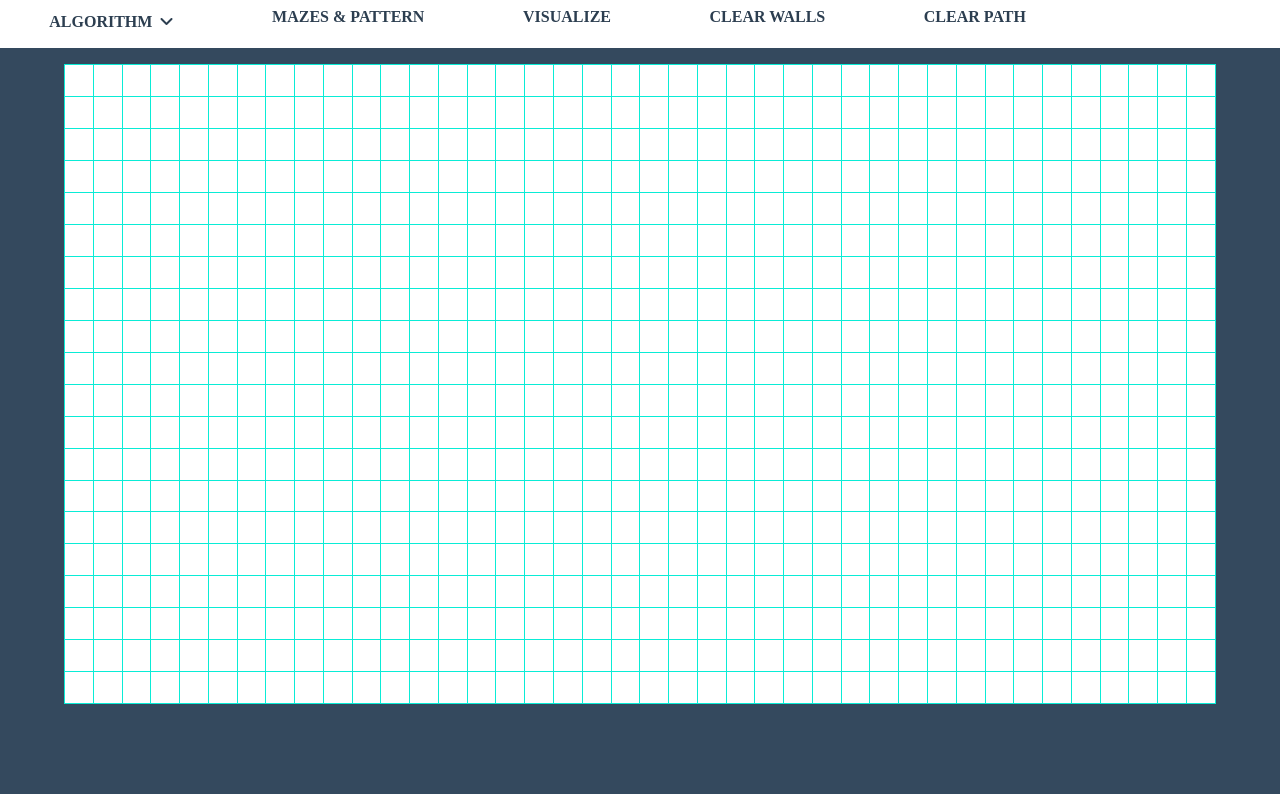
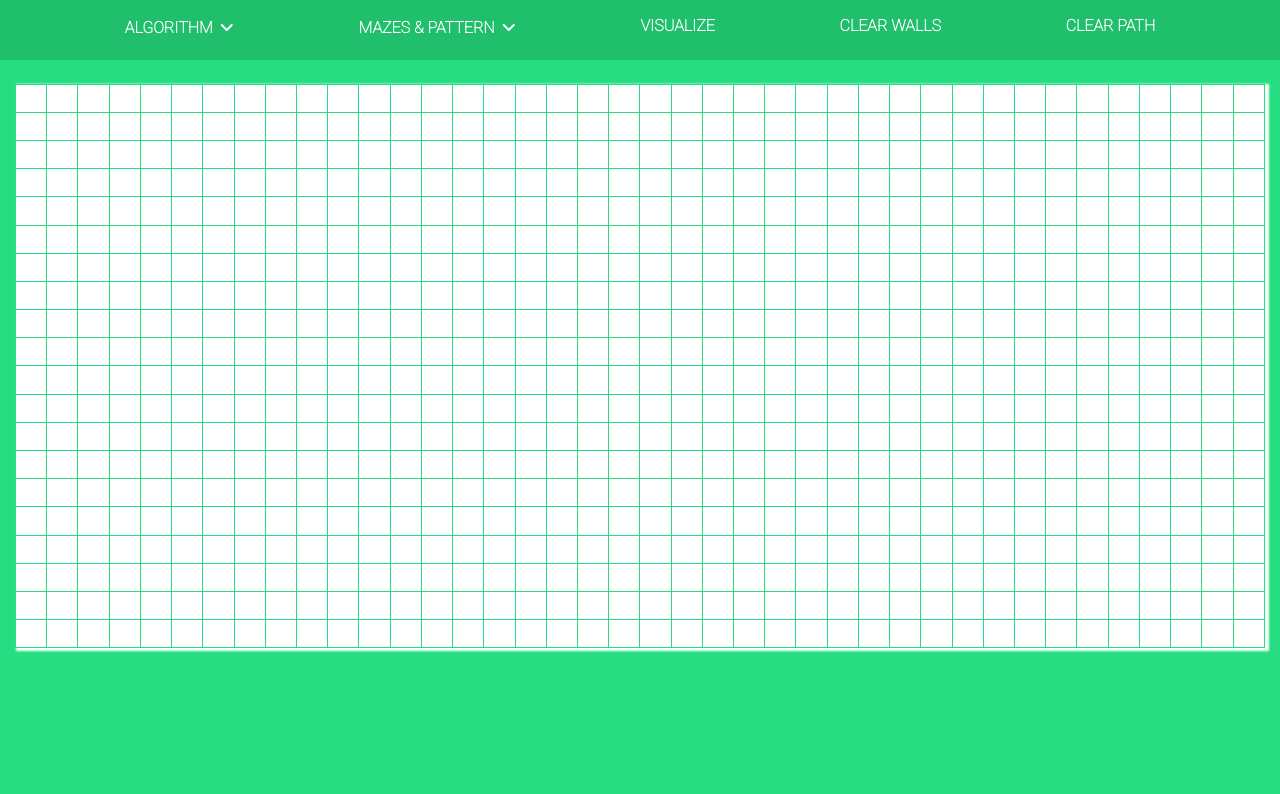
Before and after one commit to Santhanaselvamchandru/PathFindVisualization, a plain HTML site: page PathFind/index.html in a window 1280 px wide. Shown: the part 62-856 px from the top of the page. Before the commit the page ends 800 px from the top, so only its background shows below. Drawn offline with Linux system fonts and the light colour scheme.

Commit message:
modified files

```diff
--- a/PathFind/css/style.css
+++ b/PathFind/css/style.css
@@ -1,10 +1,17 @@
 *{
     margin : 0;
     padding : 0;
+    font-family : 'Roboto',sans-serif;
+}
+body{
+    height : 110vh;
+    width : 100%;
+    background-color : rgb(38, 222, 129);
+    overflow-x : hidden;
 }
 header{
-    background-color :#fff ;
-    color : rgb(44, 62, 80);
+    background-color :rgb(32, 191, 107) ;
+    color : rgb(255,255,255);
 }
 header h1{
     padding : 0.5rem;
@@ -14,43 +21,44 @@ header h1{
 header ul{
     display : flex;
     list-style-type :none;
+    display :flex;
+    align-items :center;
+    text-align :center;
+    justify-content :center;
+
 }
 header ul li{
-    padding : 1rem 3rem;
-    margin: 0.08rem;
+    padding : 0.9rem;
+    margin: 0.5rem 3rem;
     text-transform : uppercase;
     font-size : 1rem;
     font-weight :bold;
+    cursor : pointer;
 }
 header ul li:hover{
-    background-color:rgb(44, 62, 80);
-    color : #fff;
+    border:1px solid rgb(255,255,255);
+    color : rgb(255,255,255);
+    font-weight : bold;
 }
 header ul li i{
     font-size : 1rem;
     padding : 0.3rem 0 0 0.2rem;
 }
-body{
-    height : 100vh;
-    width : 100%;
-    background-color : rgb(52, 73, 94);
-    overflow : hidden;
-}
 table{
-    height : 80%;
-    width : 90%;
-    margin : 1em auto;
+    height : 10rem;
+    width : 78.125rem;
+    margin : 1.5em auto;
     border-collapse : collapse;
-    box-shadow : 3px 3px 3px 3px rgba(0,0,0,0.0);
+    box-shadow : 2px 1.5px 2px 1.5px rgba(255,255,255,1);
 }
 tr {
     background-color : #fff;
-    border : 1px solid rgb(10, 236, 214);
+    border : 1px solid rgb(38, 222, 129);
 }
 td{
-    height : 28px ;
-    width : 28px;
-    border : 1px solid rgb(10, 236, 214);
+    height :1.7rem;
+    width : 1.75rem;
+    border : 1px solid rgb(38, 222, 129);
 }
 .unvisisted{
     background-color : #fff;
--- a/PathFind/index.html
+++ b/PathFind/index.html
@@ -5,6 +5,8 @@
     <meta http-equiv="X-UA-Compatible" content="IE=edge">
     <meta name="viewport" content="width=device-width, initial-scale=1.0">
     <link rel="stylesheet" href="css/style.css">
+    <link rel="preconnect" href="https://fonts.gstatic.com">
+    <link href="https://fonts.googleapis.com/css2?family=Roboto:wght@100&display=swap" rel="stylesheet">
     <title>ALGORITHM VISUALIZATION</title>
 </head>
 <body>
@@ -12,10 +14,10 @@
         <div>
             <h1>Pathfinding Visulaizer</h1>
         </div>
-        <div>
+        <div class="ulcontent">
             <ul>
                 <li>Algorithm <i class="fas fa-angle-down"></i></li>
-                <li>Mazes & Pattern</li>
+                <li>Mazes & Pattern <i class="fas fa-angle-down"></i></li>
                 <li>visualize</li>
                 <li>Clear Walls</li>
                 <li>Clear Path</li>
--- a/PathFind/js/main.js
+++ b/PathFind/js/main.js
@@ -1,15 +1,8 @@
-//Table cell events
-function NodeEvents(){
-}
-function clickFun(){
-    console.log("click");
-}
-function mouseFun(){
-    console.log("move");
-}
+class UI{
+    static board = document.getElementById("board");
     // Table Columns and rows create
-function NodesCreate(rows,column){
-    const board = document.getElementById("board");
+    static NodesCreate(rows,column){
+
         for(let i =0 ; i<rows ; i++){
             var tr = document.createElement('tr');
             tr.setAttribute('class','unvisited');
@@ -22,9 +15,24 @@ function NodesCreate(rows,column){
             board.appendChild(tr);
         }
     }
-//Function calls
-function allFun(){
-    NodesCreate(20,40)
-    NodeEvents() ;
+    static wallCreation(){
+        let width = document.getElementById("board").clientWidth;
+        let height = document.getElementById("board").clientHeight;
+        let cells = board.querySelectorAll('td');
+        for(let i=0 ;i<cells.length ;i++){
+            cells[i].addEventListener('click',(e)=>{
+                let x = e.clientX;
+                let y = e.clientY;
+                console.log("pos + ",Math.round((width + 40/ width - x)/40 )-40,Math.round(y - 20 / height));
+            });
         }
-allFun();
+    }
+}
+
+//Function calls 1280 521
+function FunctionCalls(){
+    UI.NodesCreate(20,40);
+    UI.wallCreation();
+
+}
+FunctionCalls();
```
Lines whose indentation alone changed are shown as unchanged.
